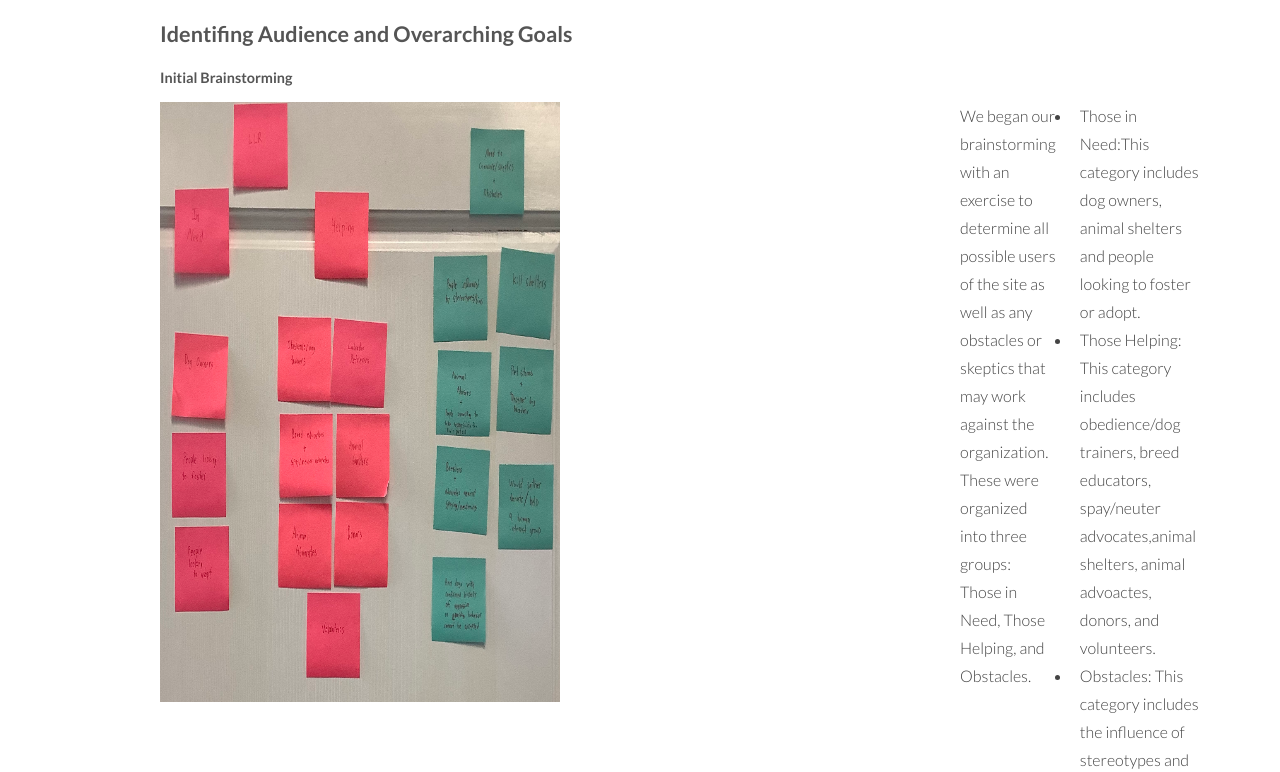
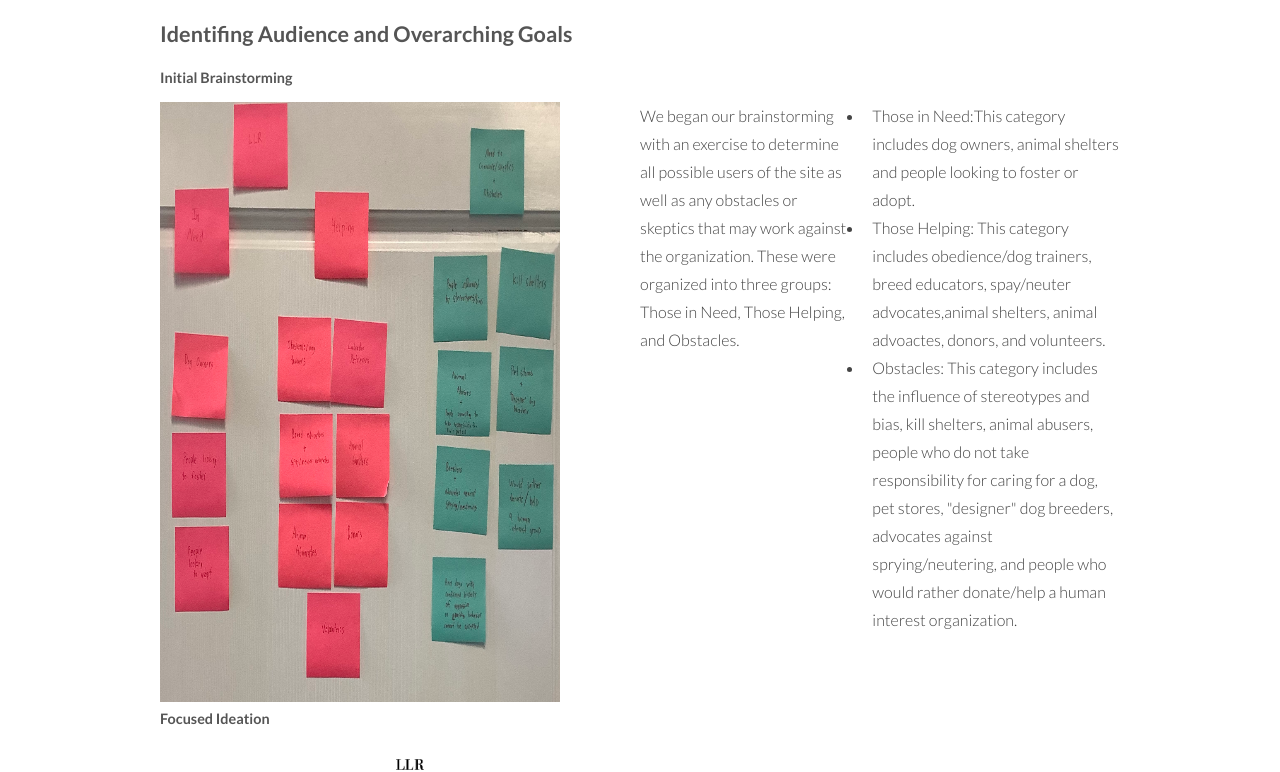
Before and after one commit to pwd8930/Process_Site_test, a plain HTML site: page audience_and_goals.html in a window 1280 px wide. Shown: the part 1016-1788 px from the top of the page. Drawn offline with Linux system fonts and the light colour scheme.

Commit message:
Update audience_and_goals.html

```diff
--- a/audience_and_goals.html
+++ b/audience_and_goals.html
@@ -46,7 +46,7 @@
 					<div class= "ag_columns">
 							<img src= "images/stickynotes.jpeg" class= "ag_columns" height= "600em" width= "400em">
 
-						<span class= "ag_columns" style="margin-left: 25em;" > We began our brainstorming with an exercise to determine all possible users of the site as well as any obstacles or skeptics that may work against the organization. These were organized into three groups: Those in Need, Those Helping, and Obstacles.
+						<span class= "ag_columns" style="margin-left: 5em;" > We began our brainstorming with an exercise to determine all possible users of the site as well as any obstacles or skeptics that may work against the organization. These were organized into three groups: Those in Need, Those Helping, and Obstacles.
 							<ul>
 								<li>Those in Need:This category includes dog owners, animal shelters and people looking to foster or adopt.</li>
 								<li>Those Helping: This category includes obedience/dog trainers, breed educators, spay/neuter advocates,animal shelters, animal advoactes, donors, and volunteers.</li>
```
